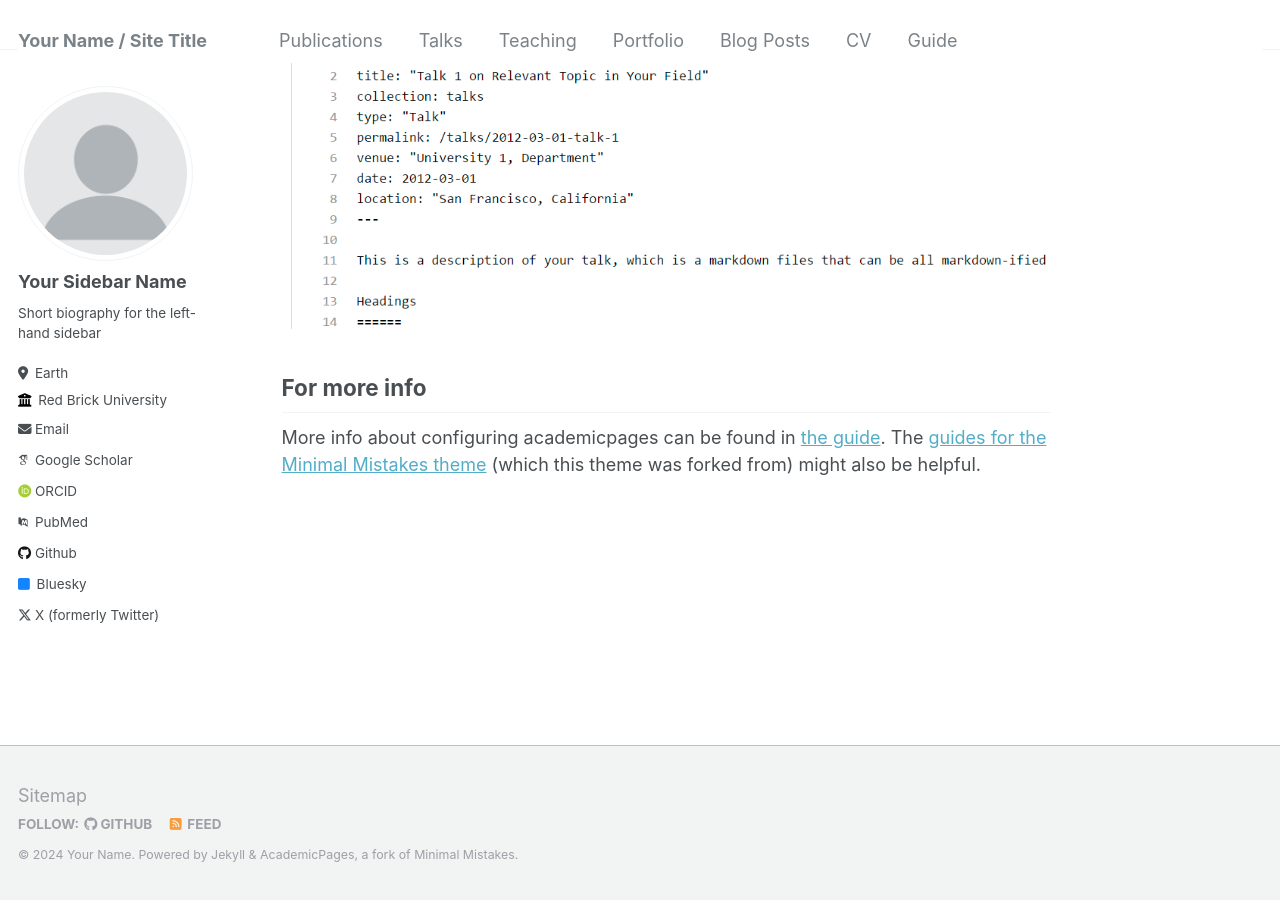
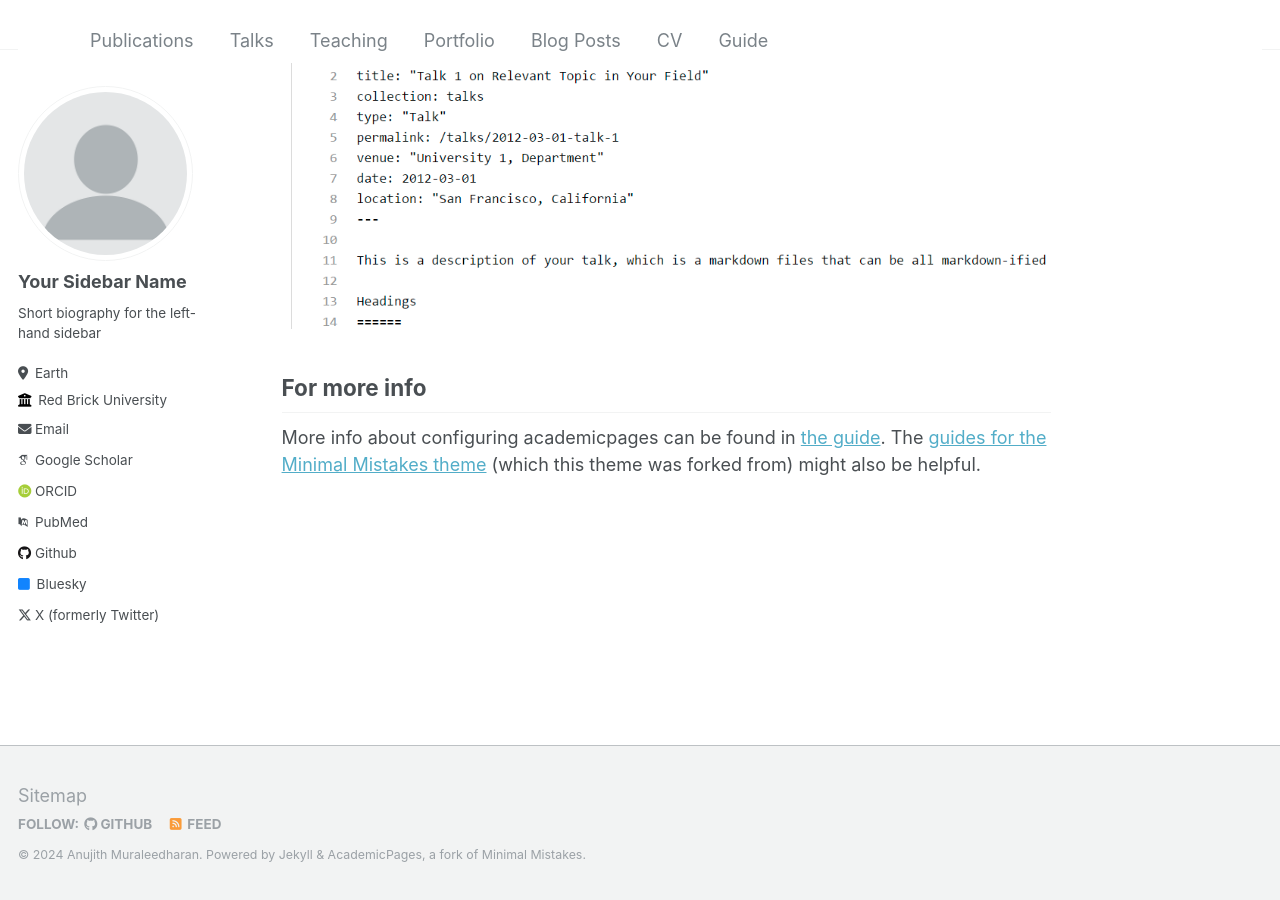
Before and after one commit to AnujithM/AnujithM.github.io, a Jekyll site: the page built from _pages/about.md, in a window 1280 px wide and 900 px high, scrolled down 2640 px. Built offline with Jekyll 4.4.1, drawn with Linux system fonts in a browser that asks for light colours; some web fonts are replaced.

Commit message:
Update _config.yml

```diff
--- a/_config.yml
+++ b/_config.yml
@@ -8,9 +8,9 @@
 
 # Basic Site Settings
 locale                   : "en-US"
-title                    : "Your Name / Site Title"
+title                    : ""
 title_separator          : "-"
-name                     : &name "Your Name"
+name                     : &name "Anujith Muraleedharan"
 description              : &description "personal description"
 url                      : https://academicpages.github.io # the base hostname & protocol for your site e.g. "https://mmistakes.github.io"
 baseurl                  : "" # the subpath of your site, e.g. "/blog"
```
